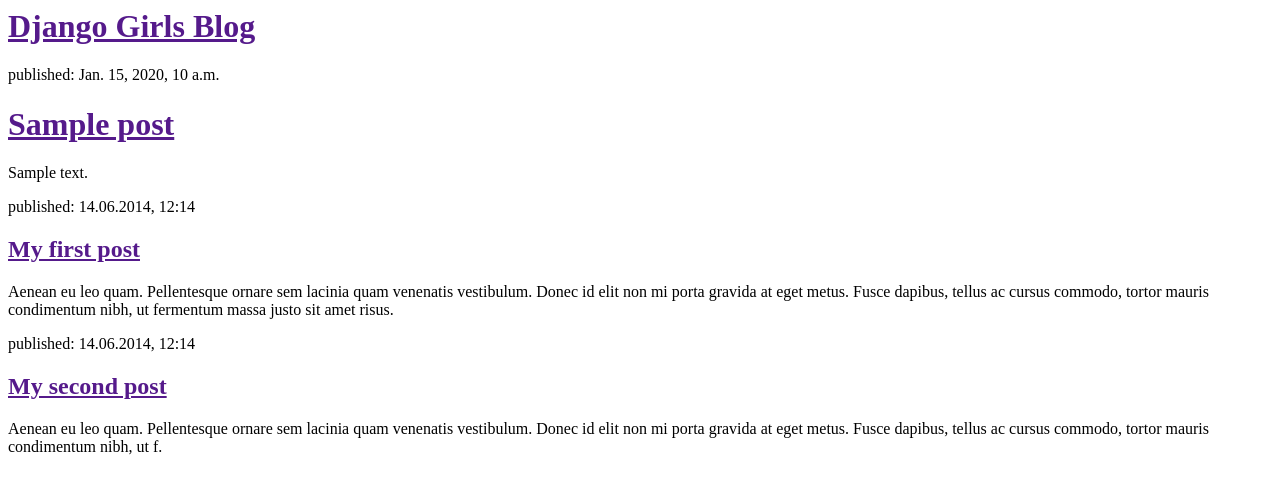
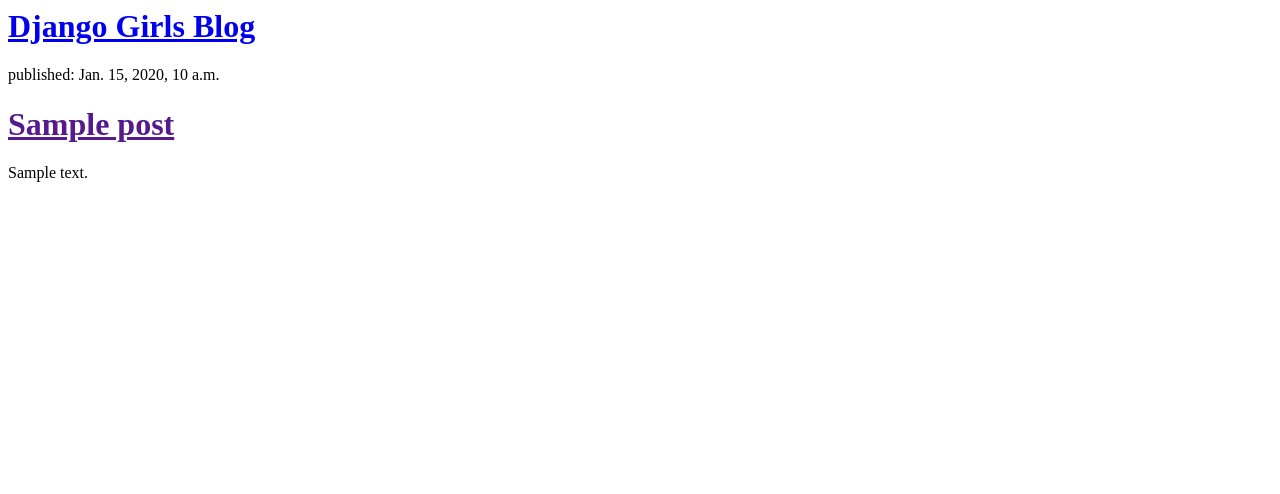
Before and after one commit to julieqiu/djangogirlsblog, a Django app: template blog/templates/blog/post_list.html in a window 1280 px wide. Shown: the top 494 px of the page. Run offline with Django 3.2, Linux system fonts and the light colour scheme; the template is opened without the code that fills it: most values are stand-ins (such as "Sample title", 1, 10 or a date in 2020).

Commit message:
edited template

```diff
--- a/blog/templates/blog/post_list.html
+++ b/blog/templates/blog/post_list.html
@@ -4,7 +4,9 @@
     </head>
     <body>
       <div>
-            <h1><a href="">Django Girls Blog</a></h1>
+        <h1><a href="/">Django Girls Blog</a></h1>
+      </div>
+
       {% for post in posts %}
       <div>
         <p>published: {{ post.published_date }}</p>
@@ -12,18 +14,5 @@
         <p>{{ post.text|linebreaks }}</p>
       </div>
       {% endfor %}
-        </div>
-
-        <div>
-            <p>published: 14.06.2014, 12:14</p>
-            <h2><a href="">My first post</a></h2>
-            <p>Aenean eu leo quam. Pellentesque ornare sem lacinia quam venenatis vestibulum. Donec id elit non mi porta gravida at eget metus. Fusce dapibus, tellus ac cursus commodo, tortor mauris condimentum nibh, ut fermentum massa justo sit amet risus.</p>
-        </div>
-
-        <div>
-            <p>published: 14.06.2014, 12:14</p>
-            <h2><a href="">My second post</a></h2>
-            <p>Aenean eu leo quam. Pellentesque ornare sem lacinia quam venenatis vestibulum. Donec id elit non mi porta gravida at eget metus. Fusce dapibus, tellus ac cursus commodo, tortor mauris condimentum nibh, ut f.</p>
-        </div>
     </body>
 </html>
```
Lines whose indentation alone changed are shown as unchanged.
